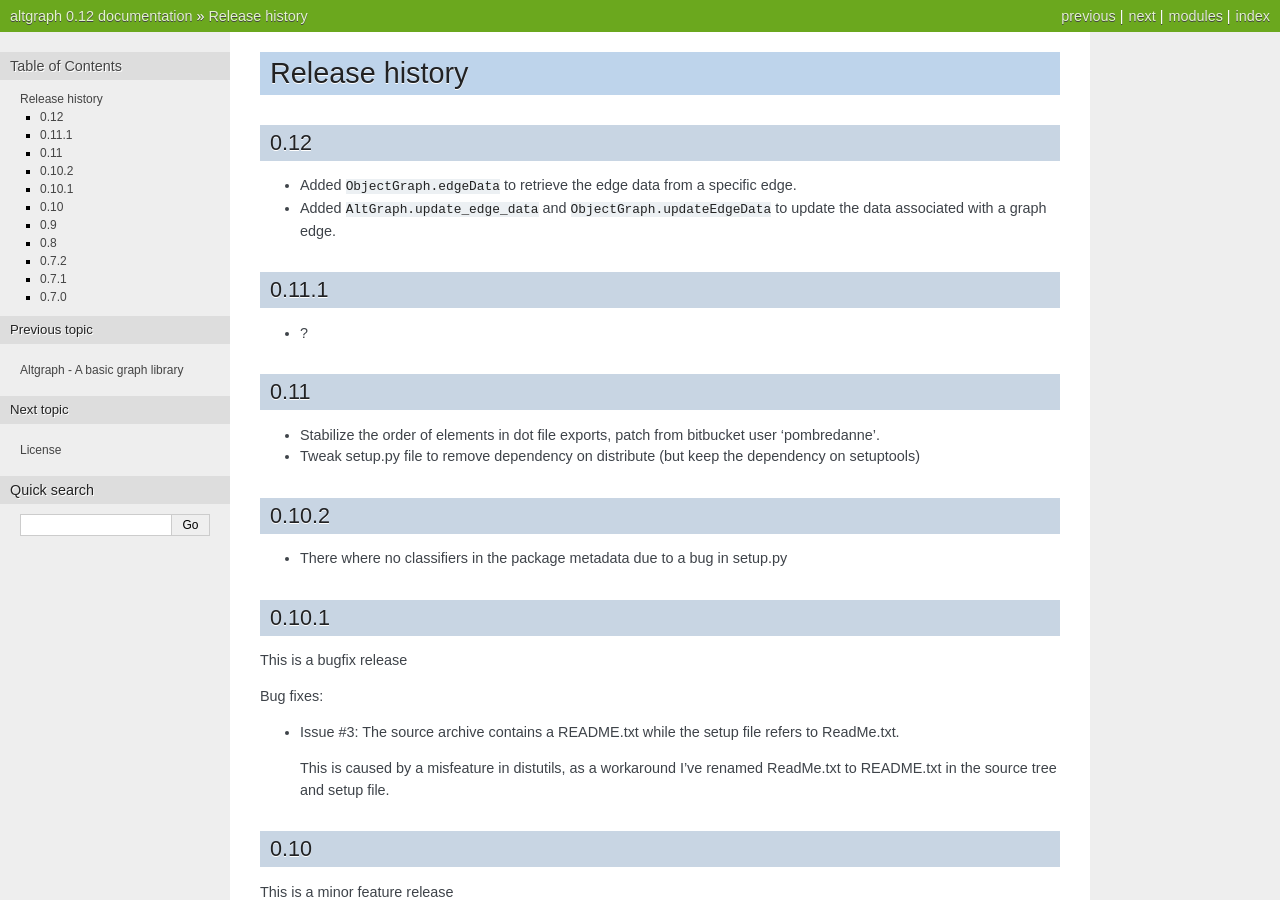
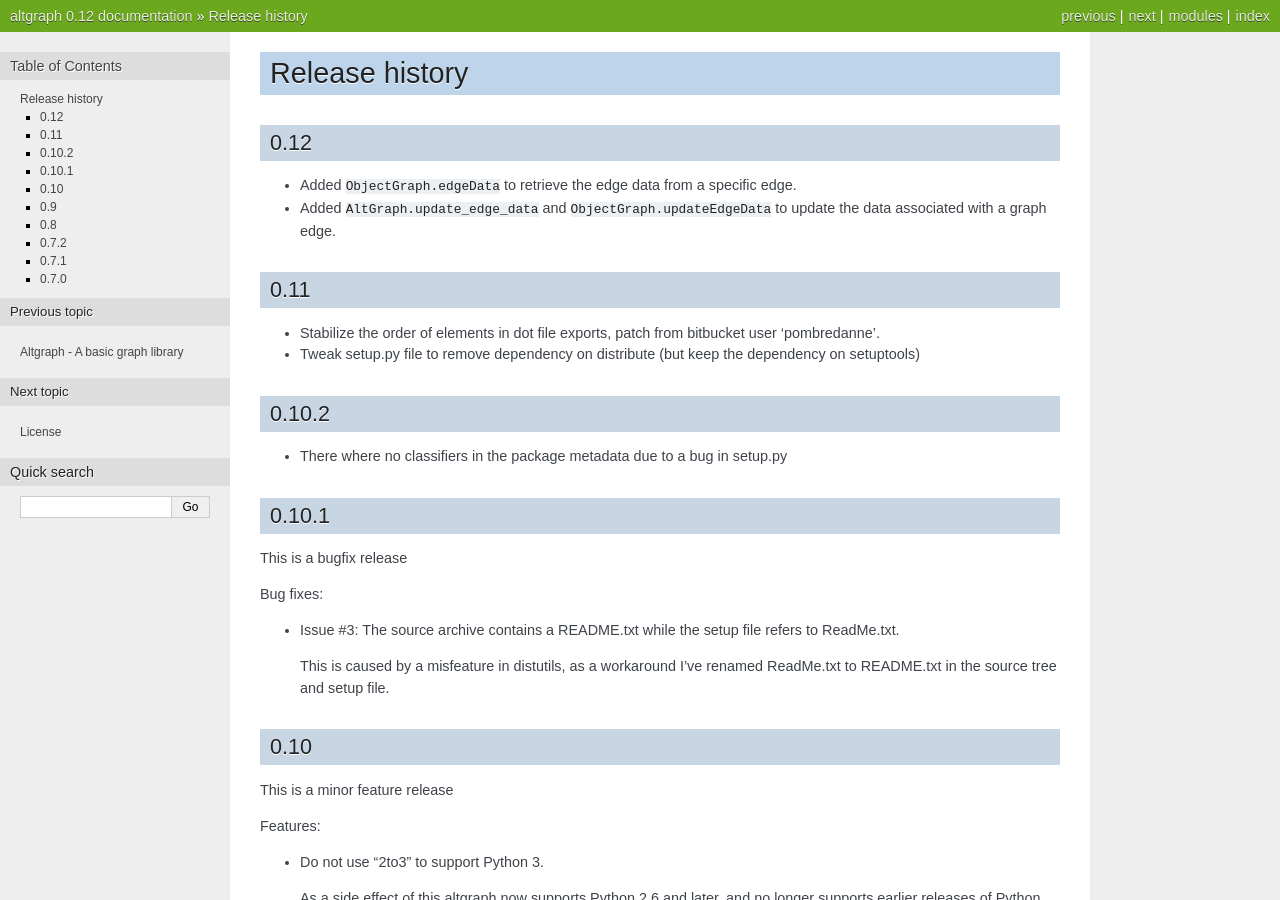
Before and after one commit to ronaldoussoren/altgraph, a Sphinx documentation site: the page built from doc/changelog.rst, in a window 1280 px wide and 900 px high. Built offline with Sphinx 7.4.7, drawn with Linux system fonts in a browser that asks for light colours.

Commit message:
Remove empty 0.11.1 section

```diff
--- a/doc/changelog.rst
+++ b/doc/changelog.rst
@@ -9,11 +9,6 @@ Release history
 
 - Added ``AltGraph.update_edge_data`` and ``ObjectGraph.updateEdgeData``
   to update the data associated with a graph edge.
-
-0.11.1
-------
-
-- ?
 
 0.11
 ----
```
